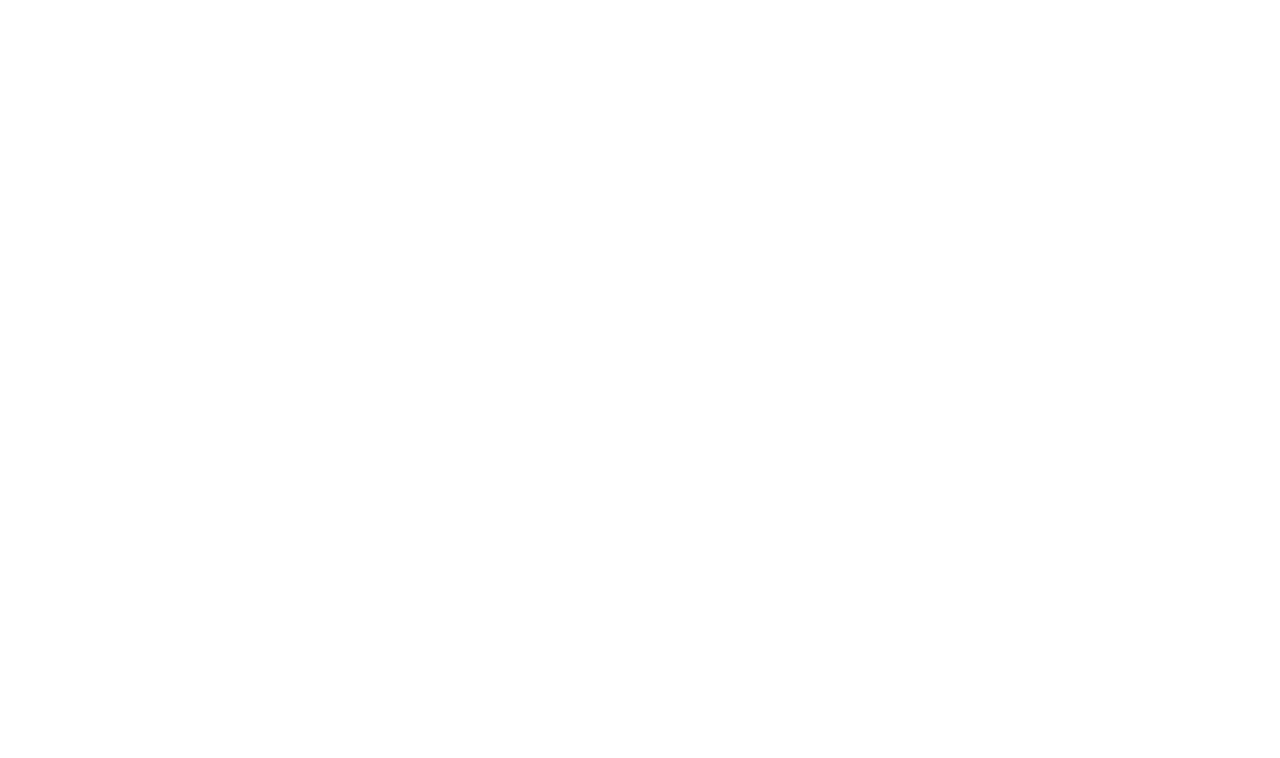
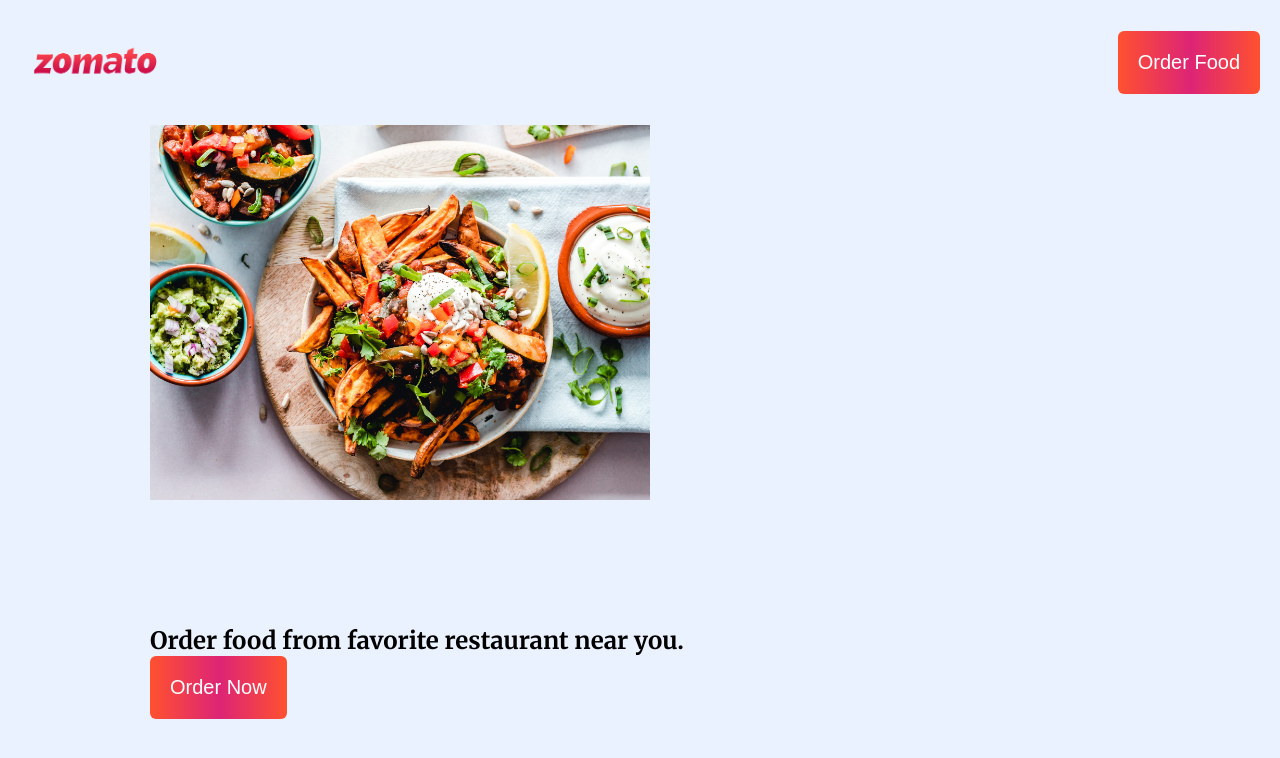
Before and after one commit to 14c-prog/zomato_try, a plain HTML site: page index.html in a window 1280 px wide. Drawn offline with Linux system fonts and the light colour scheme.

Commit message:
secondt commit

```diff
--- a/index.html
+++ b/index.html
@@ -7,10 +7,33 @@
     <meta name="viewport" content="width=device-width, initial-scale=1.0">
     <title>Zomato</title>
     <link rel="stylesheet" href="./style.css">
+    <link rel="stylesheet" href="https://fonts.googleapis.com/css2?family=Merriweather:ital,wght@0,300;0,400;0,700;0,900;1,300;1,400;1,900&display=swap">
 </head>
 
 <body>
-
+    <!-- ---------------navbar ------------->
+    <header>
+        <nav class="navbar">
+            <div class="navbar_brand">
+                <img src="./img/logo.png" alt="logo" class="navbar_logo">
+            </div>
+            <div class="navbar-items">
+                <button class="button-primary">Order Food</button>
+            </div>
+        </nav>
+    </header>
+    <!-- --------------hero-section------------ -->
+    <main class="container">
+        <section class="hero-container">
+            <div class="hero_img">
+                <img class="hero_img1" src="./img/hero.jpg" alt="hero img">
+            </div>
+            <div class="hero_description">
+                <h1 class="hero_text">Order food from favorite restaurant near you.</h1>
+            </div>
+            <button class="button-primary">Order Now</button>
+        </section>
+    </main>
 </body>
 
 </html>
--- a/style.css
+++ b/style.css
@@ -0,0 +1,82 @@
+* {
+    margin: 0;
+    padding: 0;
+    box-sizing: border-box;
+}
+
+body {
+    font-family: 'Merriweather', serif;
+    background-color: #ebf2ff;
+    overflow-x: hidden;
+}
+
+.navbar {
+    display: flex;
+    justify-content: space-around;
+    align-items: center;
+    /* background: white; */
+}
+
+.navbar_logo {
+    width: 100px;
+}
+
+.button-primary {
+    background-image: linear-gradient( to right, #ff512f 0%, #dd2476 51%, #ff512f 100%);
+    color: #fff;
+    padding: 12px;
+    border: none;
+    border-radius: 6px;
+    cursor: pointer;
+}
+
+.container {
+    width: 100%;
+    margin: 0 auto;
+    padding: 0 15px;
+}
+
+.hero_container {
+    width: 100%;
+}
+
+.hero_img {
+    width: 100%;
+}
+
+.hero_img1 {
+    width: 100%;
+}
+
+@media (min-width: 768px) {
+    .navbar {
+        justify-content: space-between;
+        padding: 10px 20px;
+    }
+    .navbar_logo {
+        width: 150px;
+    }
+    .button-primary {
+        padding: 20px;
+        font-size: 20px;
+    }
+    .hero_container {
+        display: flex;
+        flex-direction: row-reverse;
+        align-items: center;
+        justify-content: space-between;
+        gap: 10px;
+    }
+}
+
+@media (min-width: 1020px) {
+    .container {
+        max-width: 1010px;
+    }
+    .hero_img {
+        width: 500px;
+        height: 500px;
+    }
+}
+
+@media (min-width: 1400px) {}
```
